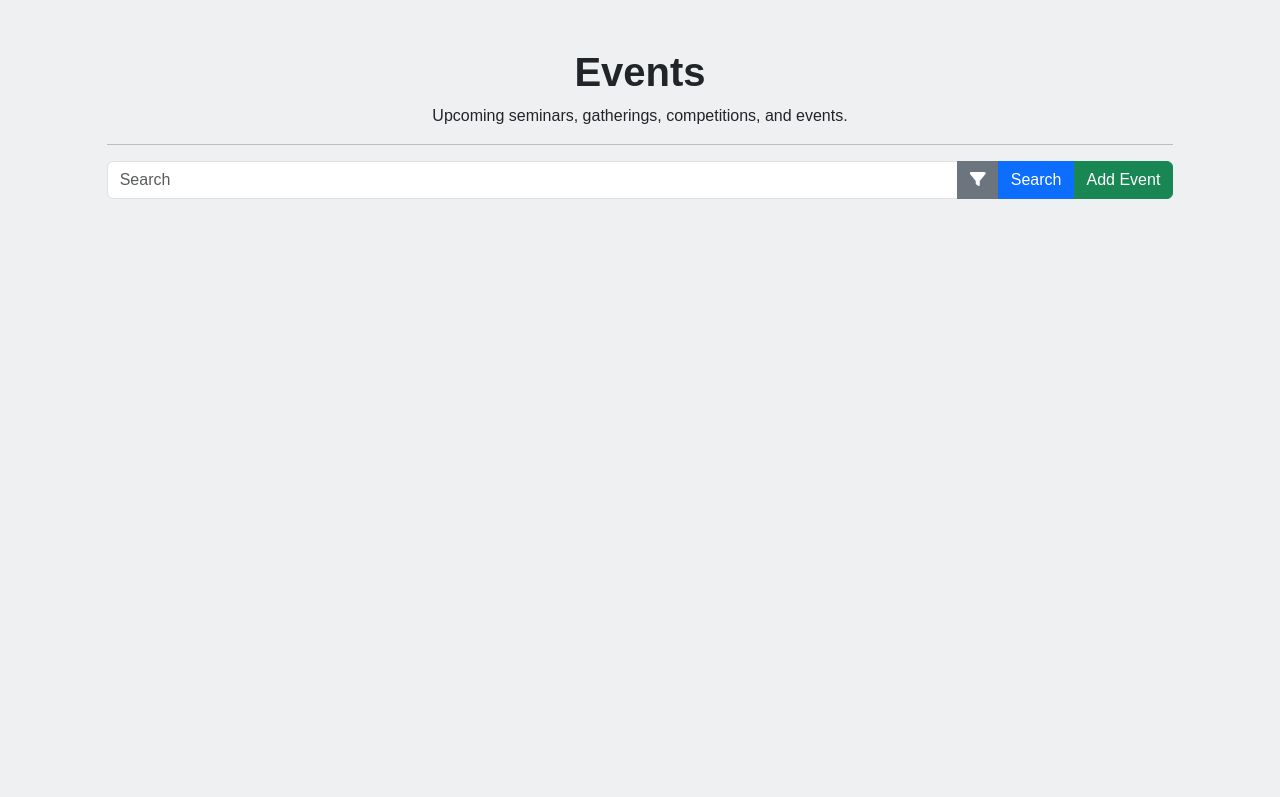
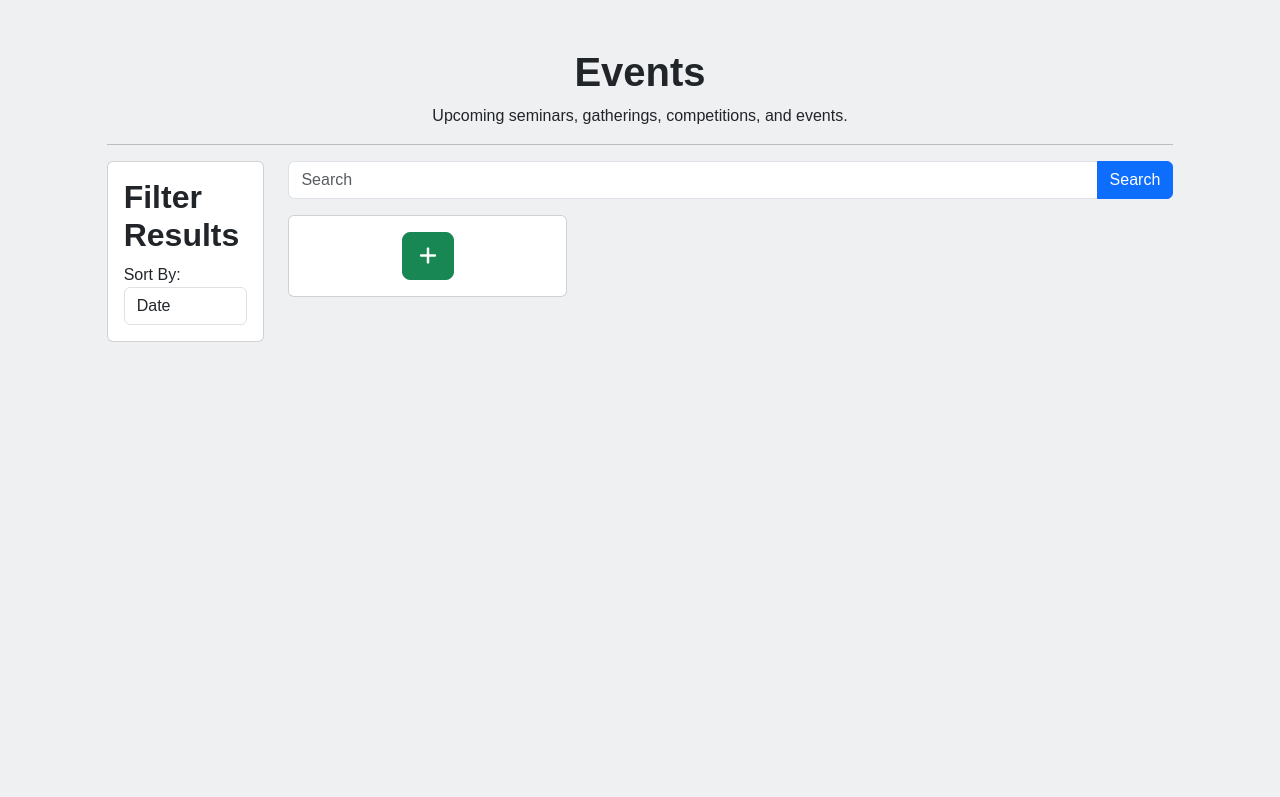
Before and after one commit to coopersully/law_app, a Django app: page /agenda/ in a window 1280 px wide. Shown: the part 76-873 px from the top of the page. Run offline with Django 4.2, Linux system fonts and the light colour scheme; data that the repository does not hold is empty; parts of the project's set-up code (start-up, migrations or seed data) failed here and were passed over; some libraries are stand-ins or nearby versions.

Commit message:
Update announcements & events UX
- Update filters to be more cohesive with directory
- Update full-page view to have colored headers

```diff
--- a/agenda/views.py
+++ b/agenda/views.py
@@ -1,3 +1,4 @@
+from django.db.models import Q
 from django.shortcuts import render, redirect
 
 from agenda.forms import EventForm
@@ -5,8 +6,31 @@ from agenda.models import Event
 
 
 def agenda(request):
-    all_events = Event.objects.all()
-    context = {'page_name': 'agenda', 'events': all_events}
+    search_query = request.GET.get('search', '')
+    sort_filter = request.GET.get('sort', 'date')
+
+    # Fetch all events
+    events = Event.objects.all()
+
+    # Apply the search filter
+    if search_query:
+        events = events.filter(
+            Q(title__icontains=search_query) |
+            Q(description__icontains=search_query)  # Assuming that 'description' is a field on your Event model
+        )
+
+    # Apply the sort filter
+    if sort_filter == 'date':
+        events = events.order_by('datetime')
+    elif sort_filter == 'title':
+        events = events.order_by('title')
+
+    context = {
+        'page_name': 'agenda',
+        'events': events,
+        'current_sort_filter': sort_filter
+    }
+
     return render(request, 'agenda/index.html', context)
 
 
--- a/templates/agenda/index.html
+++ b/templates/agenda/index.html
@@ -4,6 +4,7 @@
 {% block title %}Events{% endblock %}
 
 {% block content %}
+    <form method="get" action="{% url 'agenda' %}">
         <div class="col-12 col-md-10 mx-auto my-5 full-screen-h">
             <div class="text-center">
                 <h1>Events</h1>
@@ -11,46 +12,36 @@
                 <hr>
             </div>
 
+            <div class="row">
+                <div class="col-md-2">
+                    <!-- Filter Menu -->
+                    <div class="card card-body" style="height: 100%">
+                        <h2>Filter Results</h2>
 
-        <!-- Search bar and sorting filter form -->
-        <form method="get" action="{% url 'agenda' %}">
+                        <label for="sort">Sort By:</label>
+                        <select id="sort" name="sort" class="form-control">
+                            <option value="date" {% if current_sort_filter == 'date' %}selected{% endif %}>Date
+                            </option>
+                            <option value="title" {% if current_sort_filter == 'title' %}selected{% endif %}>Title
+                            </option>
+                        </select>
+                    </div>
+                </div>
+
+                <div class="col-md-10">
+                    <!-- Search bar and filter -->
                     <div class="mb-3">
                         <!-- Search Bar -->
                         <div class="input-group">
                             <input type="text" class="form-control" placeholder="Search" name="search"
                                    value="{{ request.GET.search }}">
 
-                    <!-- Filter Button -->
-                    <button class="btn btn-secondary" type="button" data-bs-toggle="collapse"
-                            data-bs-target="#filterMenu" aria-expanded="false">
-                        <i class="fas fa-filter"></i>
-                    </button>
-
                             <!-- Search Button -->
                             <button class="btn btn-primary" type="submit">
                                 Search
                             </button>
-
-                    <!-- Add Event Button -->
-                    <button class="btn btn-success" type="button" onclick="location.href='{% url 'agenda_new' %}'">
-                        Add Event
-                    </button>
-                </div>
-
-                <!-- Collapsible Filter Menu -->
-                <div class="collapse mt-2" id="filterMenu">
-                    <div class="card card-body">
-                        <p class="fw-bolder">Filter Settings</p>
-                        <label for="sort">Sort By:</label>
-                        <select class="form-control" name="sort">
-                            <option value="date" {% if current_sort_filter == 'date' %}selected{% endif %}>Date</option>
-                            <option value="title" {% if current_sort_filter == 'title' %}selected{% endif %}>Title
-                            </option>
-                        </select>
                         </div>
                     </div>
-            </div>
-        </form>
 
                     <!-- Display Existing Events -->
                     <div class="row">
@@ -59,10 +50,12 @@
                                 <div class="card mb-4 w-100">
                                     <div class="card-img-top event-header"></div>
                                     <div class="card-body d-flex flex-column">
-                            <h5><a href="{% url 'event' event.id %}" class="text-decoration-none">{{ event.title }}</a>
+                                        <h5><a href="{% url 'event' event.id %}"
+                                               class="text-decoration-none">{{ event.title }}</a>
                                         </h5>
                                         <hr>
-                            <a class="card-text text-decoration-none" style="color: inherit;" href={{ event.map }}>
+                                        <a class="card-text text-decoration-none" style="color: inherit;"
+                                           href={{ event.map }}>
                                             <i class="fas fa-map-marker-alt"></i> {{ event.location }}
                                         </a>
                                         <p class="card-text">
@@ -75,6 +68,20 @@
                                 </div>
                             </div>
                         {% endfor %}
+                        <div class="col-md-4 d-flex align-items-stretch">
+                            <div class="card hoverable mb-4 w-100">
+                                <div class="card-body d-flex flex-column justify-content-center">
+                                    <p class="card-text text-center">
+                                        <a class="btn btn-lg btn-success" href="{% url 'agenda_new' %}">
+                                            <i class="fa-solid fa-plus"></i>
+                                        </a>
+                                    </p>
                                 </div>
                             </div>
+                        </div>
+                    </div>
+                </div>
+            </div>
+        </div>
+    </form>
 {% endblock %}
--- a/templates/directory.html
+++ b/templates/directory.html
@@ -35,7 +35,7 @@
                     </div>
                 </div>
                 <div class="col-md-10">
-                    <!-- Search bar and role filter form -->
+                    <!-- Search bar and filter -->
                     <div class="mb-3">
                         <!-- Search Bar -->
                         <div class="input-group">
--- a/templates/index.html
+++ b/templates/index.html
@@ -34,4 +34,5 @@
                 <img class="img-fluid" src="{% static 'images/people/ideas.svg' %}" alt="People sharing ideas">
             </div>
         </div>
+    </div>
 {% endblock %}
```
Also changed, not shown: templates/agenda/view.html (+6 -1 lines), templates/announcements/index.html (+11 -6 lines), templates/announcements/view.html (+10 -5 lines). Lines whose indentation alone changed are shown as unchanged.
